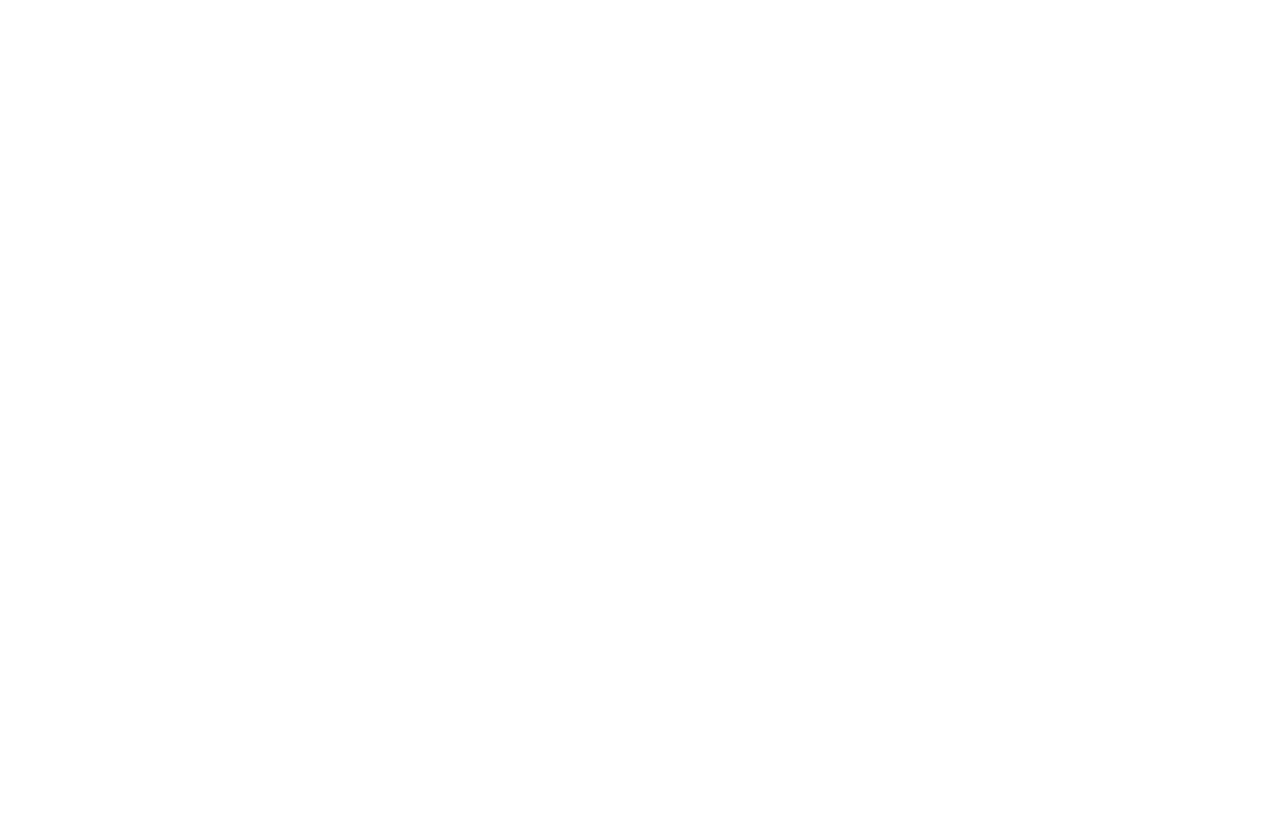
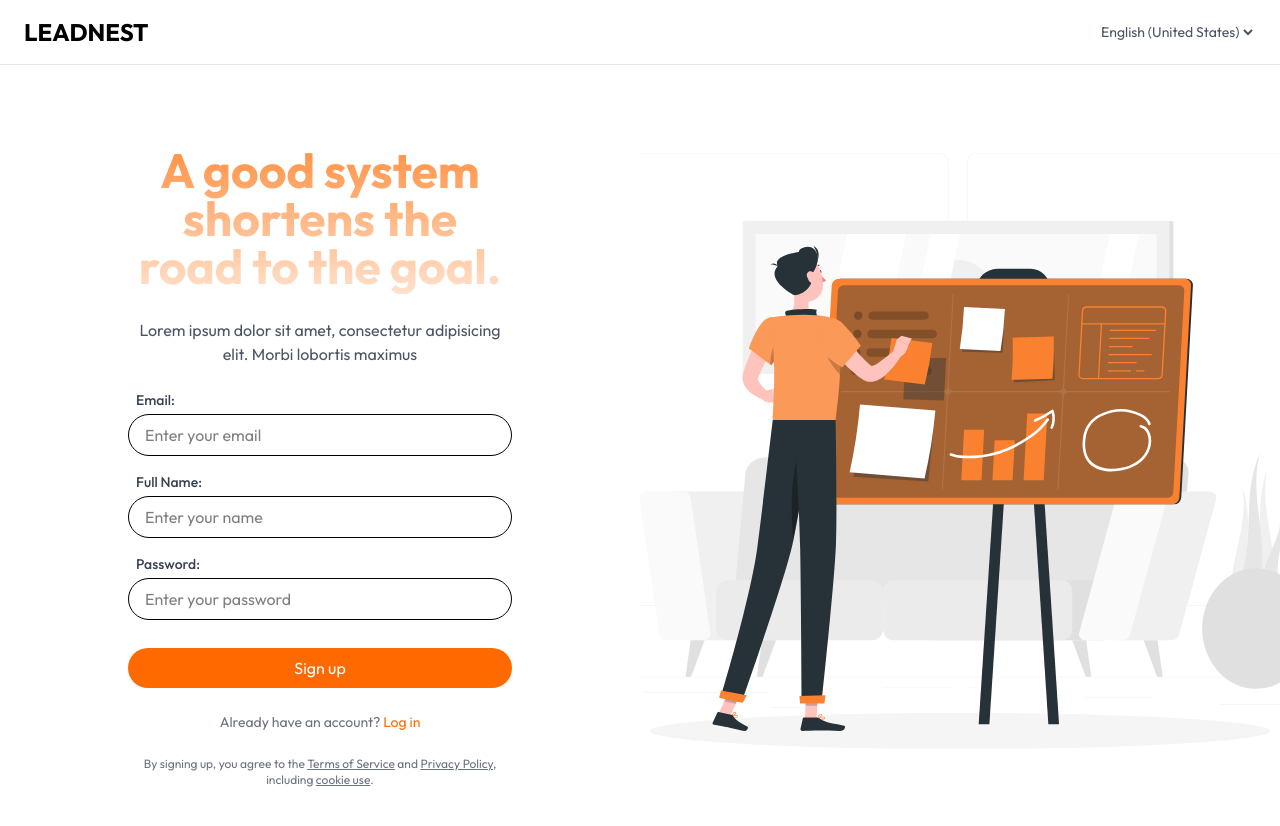
Before and after one commit to Shivamv2209/EffentiaFront, a React (Vite) app: page /signup in a window 1280 px wide. Before the commit this address had no page. Shown: the top 826 px of the page. Before the commit the page ends 800 px from the top, so only its background shows below. Built offline with nearby package versions, Linux system fonts and the light colour scheme.

Commit message:
Initial commit

```diff
--- a/src/App.jsx
+++ b/src/App.jsx
@@ -1,11 +1,15 @@
 import React from "react";
 import {Routes,Route} from "react-router-dom"
 import MainPage from "./Pages/MainPage";
+import Login from "./Pages/Login";
+import Signup from "./Pages/SignUp";
 
 function App(){
   return(
     <Routes>
      <Route path="/" element={<MainPage />} />
+     <Route path="/login" element={<Login />} />
+     <Route path="/signup" element={<Signup />} />
     </Routes>
   )
 }
--- /dev/null
+++ b/src/Components/Header.jsx
@@ -0,0 +1,24 @@
+import React from "react";
+import { Link } from "react-router-dom";
+
+export default function Header() {
+  return (
+    <header className="w-full py-4 px-6 flex items-center justify-between border-b border-gray-200">
+      {/* Logo */}
+      <Link to="/" className="text-2xl font-bold text-black">
+        LEADNEST
+      </Link>
+
+      {/* Right side */}
+      <div className="flex items-center gap-4">
+        <select
+          className="text-sm text-gray-600 bg-transparent focus:outline-none"
+          defaultValue="en"
+        >
+          <option value="en">English (United States)</option>
+          <option value="hi">Hindi (India)</option>
+        </select>
+      </div>
+    </header>
+  );
+}
--- /dev/null
+++ b/src/Pages/Login.jsx
@@ -0,0 +1,107 @@
+import React, { useState } from "react";
+import Header from "../Components/Header";
+import { FaGoogle, FaFacebookF, FaApple } from "react-icons/fa";
+
+export default function Login() {
+  const [showEmailForm, setShowEmailForm] = useState(false);
+
+  return (
+    <div>
+      <Header />
+      <div className="min-h-screen flex">
+        {/* Left side */}
+        <div className="w-1/2 flex flex-col items-center justify-center p-10 space-y-6">
+          <h1 className="w-2/3 text-5xl font-bold bg-clip-text text-transparent text-center p-1 bg-gradient-to-t from-orange-500/20 to-orange-500/75">
+            A good system shortens the road to the goal.
+          </h1>
+          <p className="w-2/3 text-gray-600 text-center">
+            Lorem ipsum dolor sit amet, consectetur adipisicing elit. Morbi lobortis maximus
+          </p>
+
+          <div className="w-full max-w-sm space-y-4">
+            {!showEmailForm ? (
+              <>
+                <button className="w-full px-4 py-2 border rounded-full flex items-center justify-center gap-3 hover:bg-gray-50 transition-transform duration-150 hover:scale-105">
+                  <img
+                    src="https://upload.wikimedia.org/wikipedia/commons/c/c1/Google_%22G%22_logo.svg"
+                    alt="Google"
+                    className="w-5 h-5"
+                  />
+                  Continue with Google
+                </button>
+
+                <button className="w-full px-4 py-2 border rounded-full flex items-center justify-center gap-3 hover:bg-gray-50 transition-transform duration-150 hover:scale-105">
+                  <FaFacebookF className="text-xl text-blue-600" />
+                  Continue with Facebook
+                </button>
+
+                <button className="w-full px-4 py-2 border rounded-full flex items-center justify-center gap-3 hover:bg-gray-50 transition-transform duration-150 hover:scale-105">
+                  <FaApple className="text-xl text-black" />
+                  Continue with Apple
+                </button>
+
+                <div className="flex items-center justify-center my-4 space-x-2">
+                  <hr className="flex-1 border-gray-300" />
+                  <span className="text-gray-400">OR</span>
+                  <hr className="flex-1 border-gray-300" />
+                </div>
+
+                <button
+                  onClick={() => setShowEmailForm(true)}
+                  className="w-full bg-orange-500 text-white py-2 rounded-full hover:bg-orange-600 transition-transform duration-150 hover:scale-105"
+                >
+                  Log in with email
+                </button>
+              </>
+            ) : (
+              <>
+                <form className="space-y-3 mt-2">
+                  <input
+                    type="email"
+                    placeholder="Email"
+                    className="w-full px-4 py-2 border rounded-full focus:outline-none focus:ring-2 focus:ring-orange-400"
+                  />
+                  <input
+                    type="password"
+                    placeholder="Password"
+                    className="w-full px-4 py-2 border rounded-full focus:outline-none focus:ring-2 focus:ring-orange-400"
+                  />
+                  <button
+                    type="submit"
+                    className="w-full bg-orange-500 text-white py-2 rounded-full hover:bg-orange-600 transition-transform duration-150 hover:scale-105"
+                  >
+                    Log In
+                  </button>
+                </form>
+
+                {/* Optional: back to other login options */}
+                <button
+                  onClick={() => setShowEmailForm(false)}
+                  className="text-sm text-gray-500 hover:underline mt-2"
+                >
+                  ← Back to other login options
+                </button>
+              </>
+            )}
+          </div>
+
+          <p className="text-sm text-gray-500">
+            Don’t have an account?{" "}
+            <a href="/signup" className="text-orange-500 hover:underline">
+              Sign up
+            </a>
+          </p>
+        </div>
+
+        {/* Right side illustration */}
+        <div className="w-1/2">
+          <img
+            src="/LoginHero.svg"
+            alt="Kanban board illustration"
+            className="w-full h-full object-cover"
+          />
+        </div>
+      </div>
+    </div>
+  );
+}
--- /dev/null
+++ b/src/Pages/SignUp.jsx
@@ -0,0 +1,79 @@
+import React from "react";
+import Header from "../Components/Header";
+
+export default function Signup() {
+    return (
+        <div>
+            <Header />
+            <div className="min-h-screen flex">
+                {/* Left side */}
+                <div className="w-1/2 flex flex-col items-center justify-center p-10 space-y-6">
+                    <h1 className="w-2/3 text-5xl font-bold bg-clip-text text-transparent text-center p-1 bg-gradient-to-t from-orange-500/20 to-orange-500/75">
+                        A good system shortens the road to the goal.
+                    </h1>
+                    <p className="w-2/3 text-gray-600 text-center">
+                        Lorem ipsum dolor sit amet, consectetur adipisicing elit.
+                        Morbi lobortis maximus
+                    </p>
+
+                    <form className="w-full max-w-sm space-y-4">
+                        <div>
+                            <label className="block text-sm font-medium text-gray-700 mb-1 pl-2">Email:</label>
+                            <input
+                                type="email"
+                                placeholder="Enter your email"
+                                className="w-full px-4 py-2 border rounded-full focus:outline-none focus:ring-2 focus:ring-orange-400"
+                            />
+                        </div>
+
+                        <div>
+                            <label className="block text-sm font-medium text-gray-700 mb-1 pl-2">Full Name:</label>
+                            <input
+                                type="text"
+                                placeholder="Enter your name"
+                                className="w-full px-4 py-2 border rounded-full focus:outline-none focus:ring-2 focus:ring-orange-400"
+                            />
+                        </div>
+
+                        <div>
+                            <label className="block text-sm font-medium text-gray-700 mb-1 pl-2">Password:</label>
+                            <input
+                                type="password"
+                                placeholder="Enter your password"
+                                className="w-full px-4 py-2 border rounded-full focus:outline-none focus:ring-2 focus:ring-orange-400"
+                            />
+                        </div>
+
+                        <button className="w-full mt-3 bg-orange-500 text-white py-2 rounded-full hover:bg-orange-600 transition-transform duration-150 hover:scale-105">
+                            Sign up
+                        </button>
+                    </form>
+
+
+                    <p className="text-sm text-gray-500">
+                        Already have an account?{" "}
+                        <a href="/login" className="text-orange-500 hover:underline">
+                            Log in
+                        </a>
+                    </p>
+
+                    <p className="text-xs text-gray-500 text-center w-full max-w-sm">
+                        By signing up, you agree to the{" "}
+                        <a href="#" className="underline hover:text-orange-600">Terms of Service</a> and{" "}
+                        <a href="#" className="underline hover:text-orange-600">Privacy Policy</a>, including{" "}
+                        <a href="#" className="underline hover:text-orange-600">cookie use</a>.
+                    </p>
+                </div>
+
+                {/* Right side illustration */}
+                <div className="w-1/2">
+                    <img
+                        src="/SignupHero.svg" // Replace this with your SVG
+                        alt="Sign up illustration"
+                        className="w-full h-full object-cover"
+                    />
+                </div>
+            </div>
+        </div>
+    );
+}
```
Also changed, not shown: src/Components/Navbar.jsx (+11 -12 lines), public/LoginHero.svg (added), public/SignupHero.svg (added).
